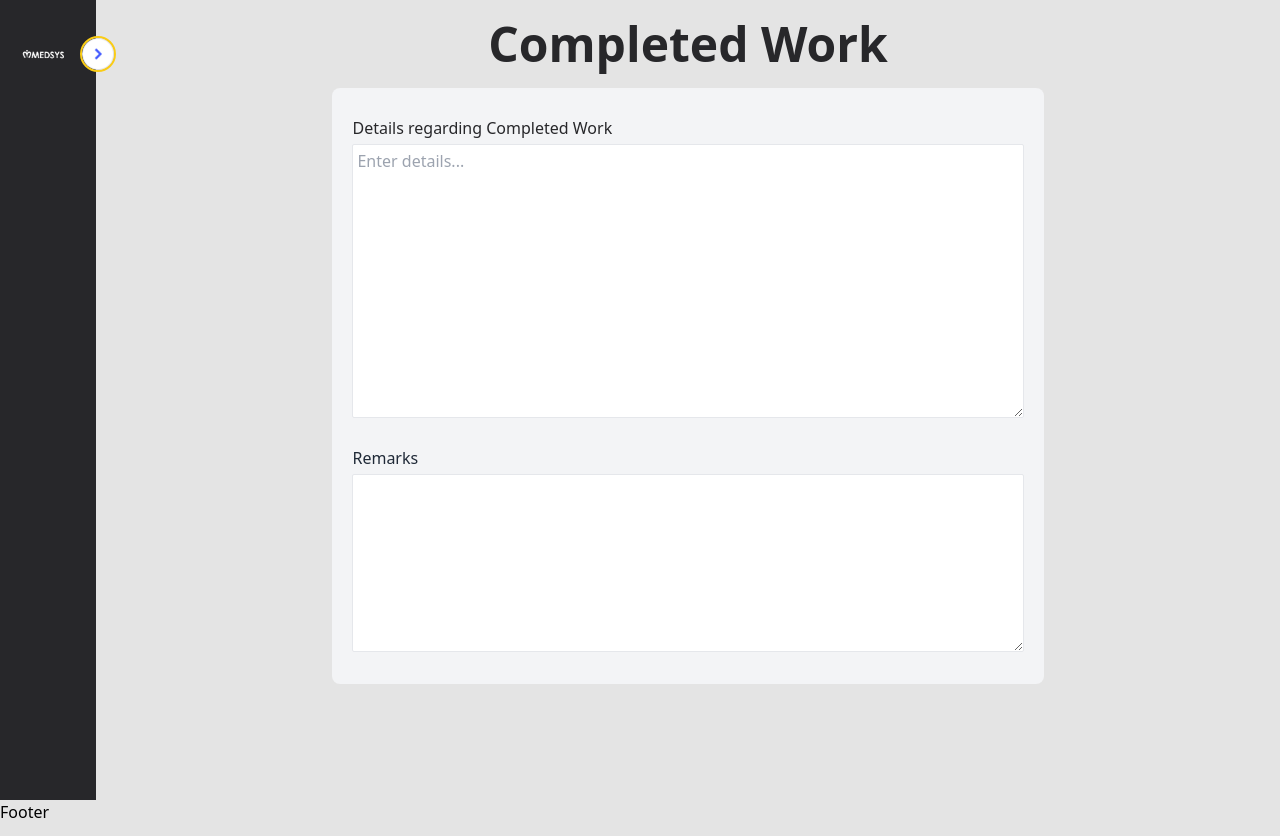
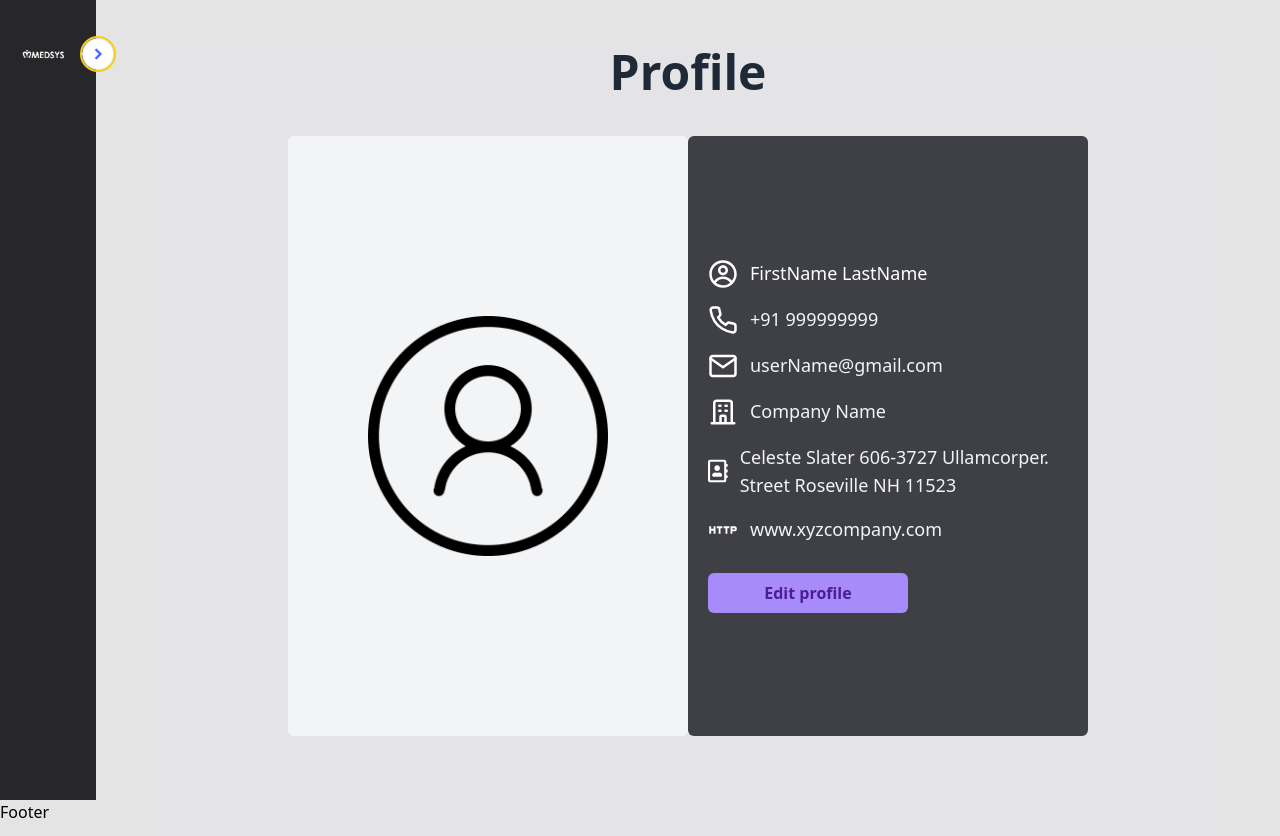
Before and after one commit to Gourab-18/project-medsys, a React (Create React App) app: page /dashboard in a window 1280 px wide. Built offline with nearby package versions, Linux system fonts and the light colour scheme.

Commit message:
profile page done

```diff
--- a/src/components/Dashboard/Dashboard.jsx
+++ b/src/components/Dashboard/Dashboard.jsx
@@ -9,7 +9,7 @@ function Dashboard() {
         <div className="flex">
             <SideBar />
             <div className="w-5/6 mx-auto">
-                <CompletedWork/>
+                <Profile/>
             </div>
         </div>
 
--- a/src/components/Sidebar/SideBar.jsx
+++ b/src/components/Sidebar/SideBar.jsx
@@ -16,7 +16,8 @@ const SideBar = () => {
     { title: "Documents", src: "Chat" },
     { title: "Pending work", src: "User", gap: true },
     { title: "Completed work", src: "Calendar" },
-    { title: "Log Out", src: "Setting" },
+    { title: "Generate Quotation", src: "Calendar"},
+    { title: "Log Out", src: "Setting", gap:true  },
   ];
   return (
       <div
--- a/src/pages/Profile.js
+++ b/src/pages/Profile.js
@@ -1,41 +1,57 @@
 import React from "react";
 import ME from "../assets/dp.png";
-import { FaUserCircle } from "react-icons/fa";
-import { FaPhone } from "react-icons/fa";
-import { FaMailBulk } from "react-icons/fa";
+import {CgProfile} from "react-icons/cg"
+import {FiMail ,FiPhone} from "react-icons/fi"
+import {HiOutlineOfficeBuilding} from "react-icons/hi"
+import {FaRegAddressBook} from "react-icons/fa"
+import {MdHttp} from "react-icons/md"
 
 
 const profile = () => {
   return (
 
-    <div className="bg-zinc-200">
-    <h2 className="text-5xl font-semibold text-gray-800 text-center p-3">
+    <div className="bg-zinc-200 h-full mt-9">
+    <h2 className="text-5xl font-semibold text-gray-800 text-center p-3 my-7">
         Profile
       </h2>
-      <div className="w-full sm:w-2/3 mx-auto my-auto  bg-zinc-300 rounded-md grid grid-cols-1 sm:grid-cols-2">
+      <div className=" w-full h-3/5 sm:h-3/4 sm:w-3/4 mx-auto my-auto rounded-md grid grid-cols-1 sm:grid-cols-2">
 
-<div className="flex flex-col justify-center mx-auto rounded-md w-3/4 sm:w-3/5">
-  <div className="flex items-center mx-auto justify-center w-5/6">
+<div className="bg-gray-100 py-5 flex flex-col justify-center mx-auto rounded-md w-full">
+  <div className="flex items-center mx-auto justify-center w-3/5">
     <img className="rounded-md " src={ME} alt="Profile Image" />
   </div>
 </div>
-<div className="bg-zinc-700 flex flex-col justify-center rounded-md">
-  <div className="flex flex-row mt-3 ml-4">
-    <FaUserCircle className="text-3xl font-semibold text-white text-center ml-1 mb-3" />
-    <small className=" text-gray-100 text-lg ml-3">Name</small>
+<div className="bg-zinc-700 flex flex-col justify-center rounded-md py-5">
+  <div className="flex flex-row ml-4">
+    <CgProfile className="text-3xl font-semibold text-white text-center ml-1 my-auto" />
+    <small className=" text-white text-lg ml-3">FirstName LastName</small>
   </div>
 
-  <div className="flex flex-row  ml-4">
-    <FaPhone className="text-3xl font-semibold text-white text-center ml-1 mb-3" />
-    <small className="text-gray-100 text-lg sm:text-sm ml-3">+91 999999999</small>
+  <div className="flex flex-row mt-4 ml-4">
+    <FiPhone className="text-3xl font-semibold text-white text-center ml-1 my-auto" />
+    <small className="text-gray-100 text-lg ml-3">+91 999999999</small>
   </div>
 
-  <div className="flex flex-row  ml-4">
-    <FaMailBulk className="text-3xl font-semibold text-white text-center ml-1 mb-3" />
-    <small className="text-gray-100 text-lg ml-3">Email</small>
+  <div className="flex flex-row mt-4 ml-4">
+    <FiMail className="text-3xl font-semibold text-white text-center ml-1 my-auto" />
+    <small className="text-gray-100 text-lg ml-3">userName@gmail.com</small>
   </div>
-  <div>
-    <button className='w-3/4 my-5 py-2 bg-yellow-400 text-gray-800 font-semibold rounded-md ml-5'>Edit profile</button>
+  <div className="flex flex-row mt-4 ml-4">
+    <HiOutlineOfficeBuilding className="text-3xl font-semibold text-white text-center ml-1 my-auto" />
+    <small className="text-gray-100 text-lg ml-3">Company Name</small>
+  </div>
+  <div className="flex flex-row mt-4 ml-4">
+    <FaRegAddressBook className="text-3xl font-semibold text-white text-center ml-1 my-auto" />
+    <small className="text-gray-100 text-lg ml-3">Celeste Slater
+606-3727 Ullamcorper. Street
+Roseville NH 11523</small>
+  </div>
+  <div className="flex flex-row mt-4 ml-4">
+    <MdHttp className="text-3xl font-semibold text-white text-center ml-1 my-auto" />
+    <small className="text-gray-100 text-lg ml-3">www.xyzcompany.com</small>
+  </div>
+  <div className="mt-7">
+    <button className='w-3/4 sm:w-1/2 py-2 bg-violet-400 text-violet-900 font-semibold rounded-md ml-5 hover:bg-violet-300'>Edit profile</button>
   </div>
 </div>
 </div>
```
Also changed, not shown: src/assets/dp.png.
